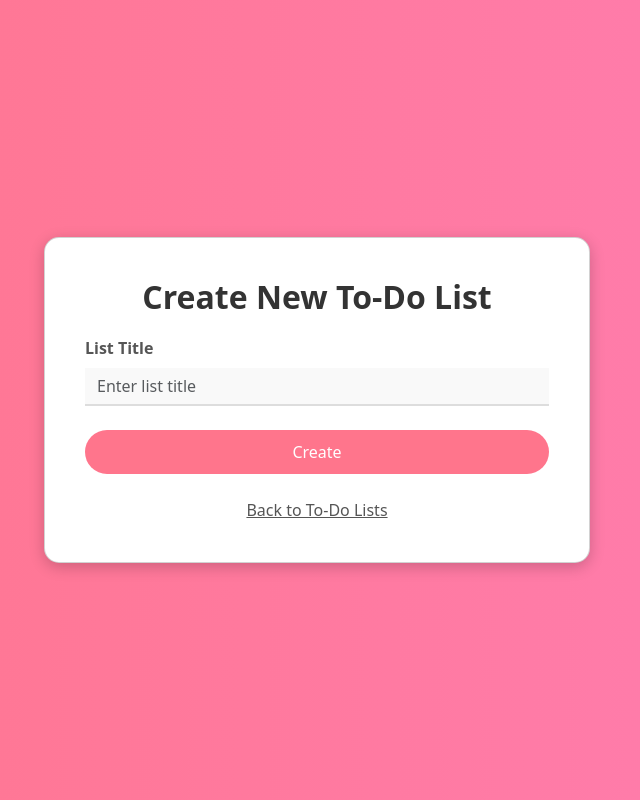
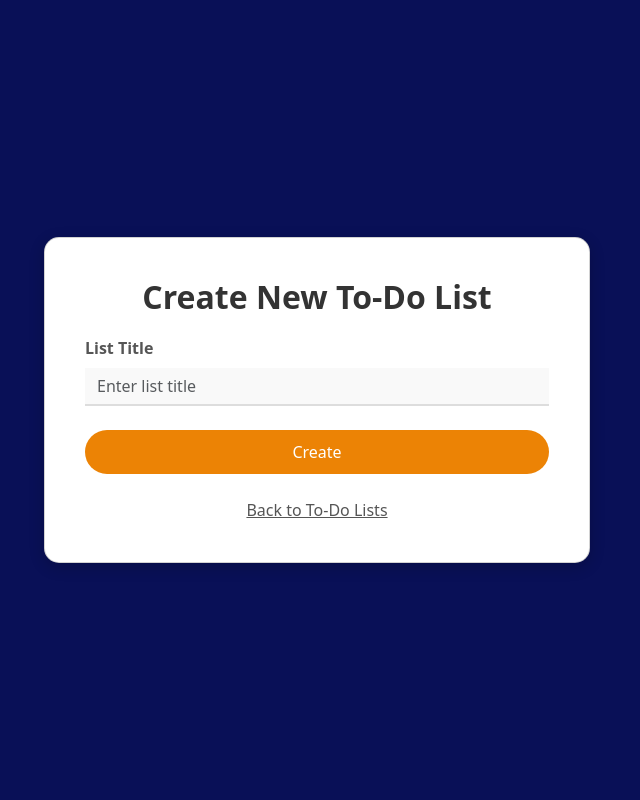
Before and after one commit to michaeltamba/uts-webprog, a PHP site: page /create.php in a window 1280 px wide. Shown: the whole page, without its empty margins (323-963 px from the left). Run offline with PHP 8.4, Linux system fonts and the light colour scheme; a user stored in the database is signed in.

Commit message:
Update create.php

```diff
--- a/create.php
+++ b/create.php
@@ -35,7 +35,7 @@ if ($_SERVER['REQUEST_METHOD'] == 'POST') {
     <link href="https://cdn.jsdelivr.net/npm/bootstrap@5.3.0-alpha1/dist/css/bootstrap.min.css" rel="stylesheet">
     <style>
         body {
-            background: linear-gradient(to right, #ff758c, #ff7eb3);
+            background:#091057;
             min-height: 100vh;
             display: flex;
             justify-content: center;
@@ -77,7 +77,7 @@ if ($_SERVER['REQUEST_METHOD'] == 'POST') {
         }
 
         .btn-custom {
-            background-color: #ff758c;
+            background-color: #EC8305;
             border: none;
             color: white;
             padding: 10px 20px;
@@ -87,7 +87,7 @@ if ($_SERVER['REQUEST_METHOD'] == 'POST') {
         }
 
         .btn-custom:hover {
-            background-color: #ff5a71;
+            background-color: #EC8305;
             box-shadow: 0 4px 10px rgba(0, 0, 0, 0.15);
         }
 
```
